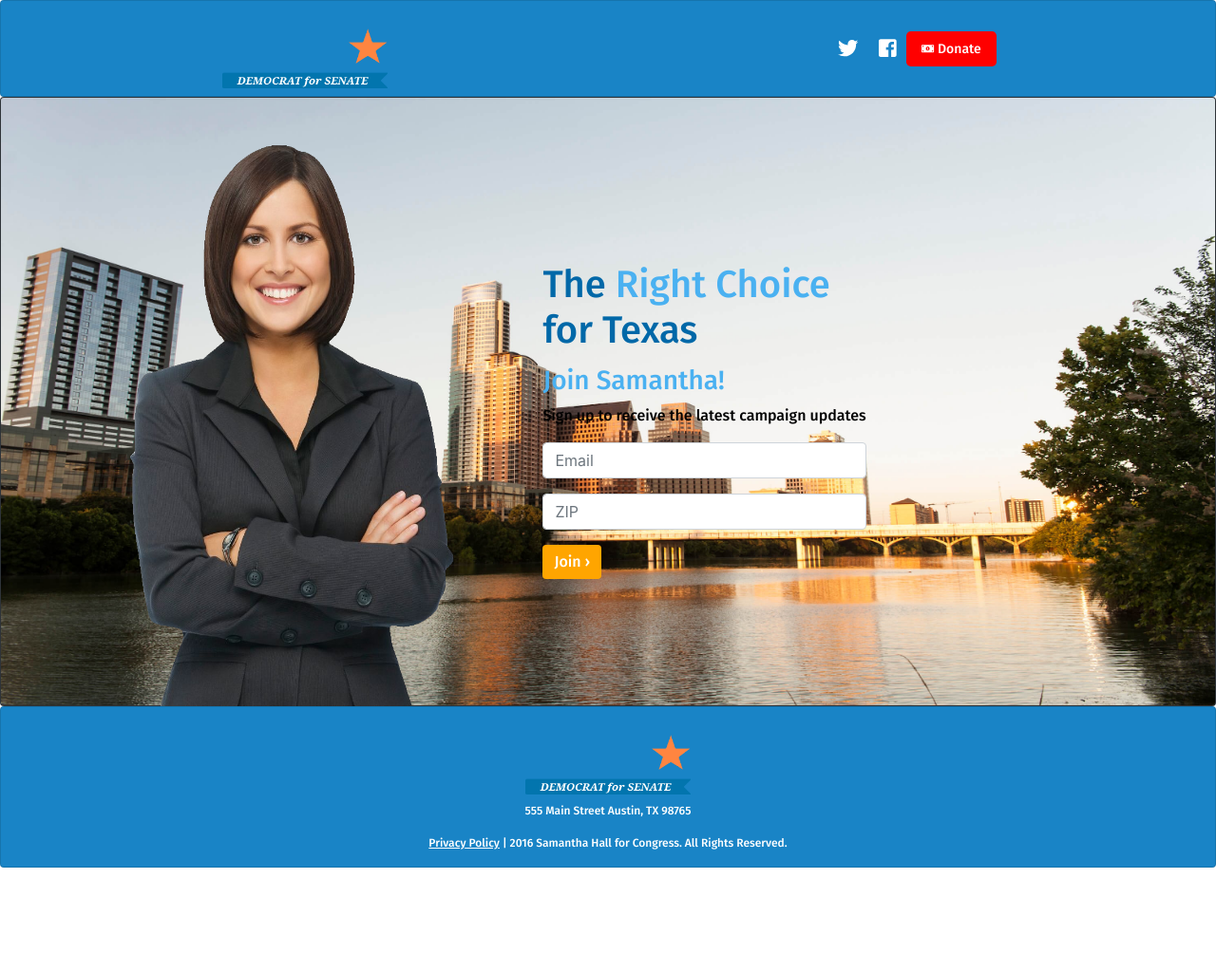
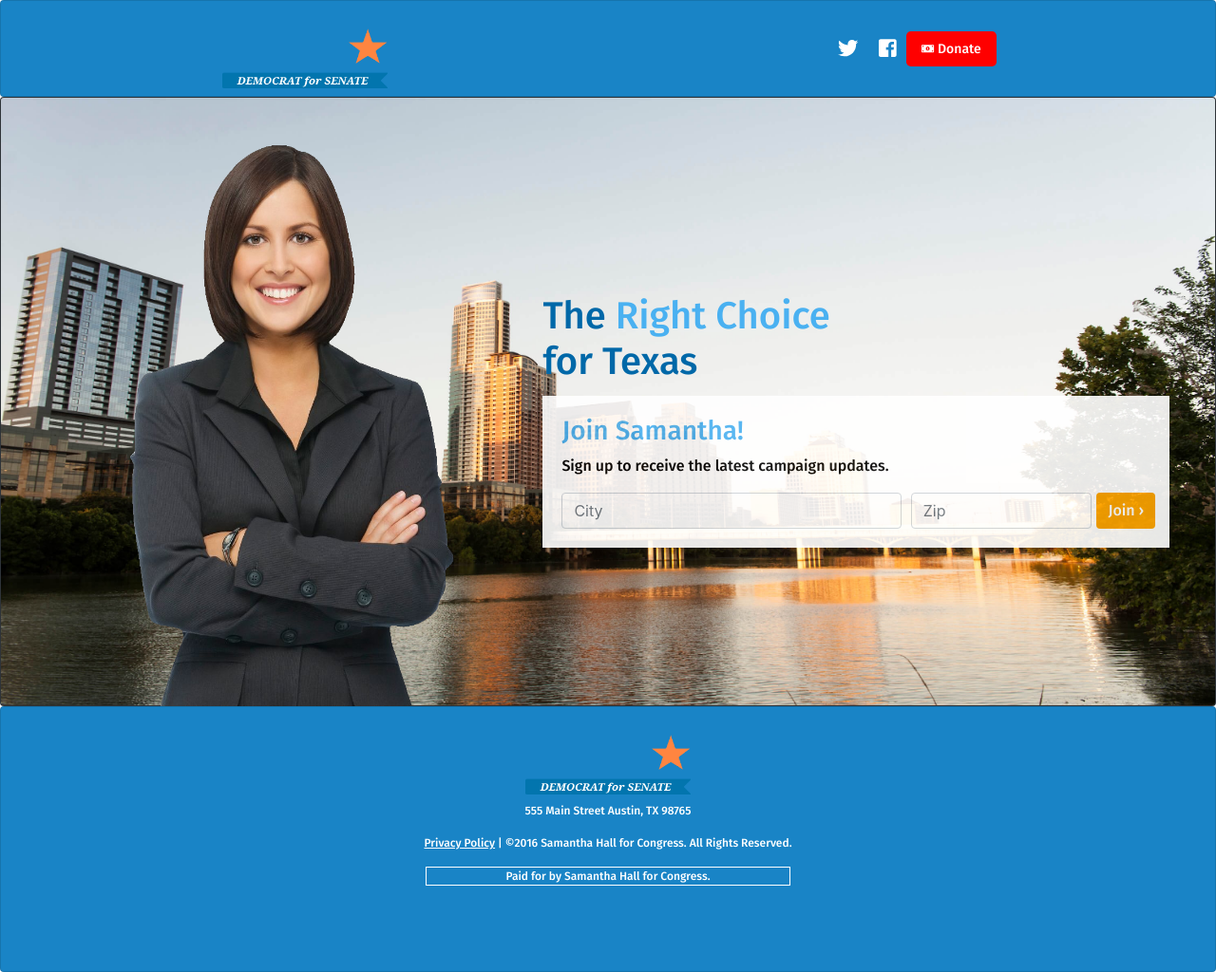
Before and after one commit to greatcambino/bp-partII, a plain HTML site: page index.html in a window 1280 px wide. Shown: the whole page at 95% size. Before the commit the page ends 914 px from the top, so only its background shows below. Drawn offline with nearby package versions, Linux system fonts and the light colour scheme.

Commit message:
css tweaks

```diff
--- a/index.html
+++ b/index.html
@@ -44,17 +44,34 @@
                         <span style="color:#4AB1F1">Right Choice</span>
                         <br/> for Texas
                     </h1>
-                    <form>
+
+                    <form style="background-color:#ffffff; opacity:0.9; padding:20px;">
+                            <h3 style="font-family:Fira Sans; color:#4AB1F1;">Join Samantha!</h3>
+                            <p style="font-family:Fira Sans; color:black">Sign up to receive the latest campaign updates.</p>
+
+                            <div class="form-row">
+                              <div class="col-7">
+                                <input type="text" class="form-control" placeholder="City">
+                              </div>
+                              <div class="col">
+                                <input type="text" class="form-control" placeholder="Zip">
+                              </div>
+                              <button type="submit" class="btn btn-primary" style="font-family:Fira Sans; background-color:orange; border: orange;">Join &rsaquo;</button>
+
+                            </div>
+                          </form>
+
+                    <!-- <form style="background-color:#ffffff; opacity:0.8; padding:20px;">
                         <div class="form-group" style="color:white;">
                             <h3 style="font-family:Fira Sans; color:#4AB1F1;">Join Samantha!</h3>
-                            <p style="font-family:Fira Sans; color:black">Sign up to receive the latest campaign updates</p>
+                            <p style="font-family:Fira Sans; color:black">Sign up to receive the latest campaign updates.</p>
                             <input type="email" class="form-control" id="exampleInputEmail1" placeholder="Email">
                         </div>
                         <div class="form-group">
                             <input type="zip" class="form-control" placeholder="ZIP">
                         </div>
                         <button type="submit" class="btn btn-primary" style="font-family:Fira Sans; background-color:orange; border: orange;">Join &rsaquo;</button>
-                    </form>
+                    </form> -->
                 </div>
             </div>
         </div>
@@ -62,10 +79,11 @@
 
 
     <!-- footer -->
-    <div class="card" style="background-color:#1984C6; width:100vw">
+    <div class="card" style="background-color:#1984C6; width:100vw; padding-bottom:90px;">
         <img src="images/logo.png" alt="Samantha Hall" height="100" width="180" style="margin: 0 auto;">
         <p style="text-align:center; color:white; font-family:Fira Sans; font-size: 12px;">555 Main Street Austin, TX 98765</p>
-        <p style="text-align:center; color:white; font-family:Fira Sans; font-size: 12px;"> <span style="text-decoration: underline;">Privacy Policy</span> | 2016 Samantha Hall for Congress. All Rights Reserved.</p>
+        <p style="text-align:center; color:white; font-family:Fira Sans; font-size: 12px;"> <span style="text-decoration: underline;">Privacy Policy</span> | &#xa9;2016 Samantha Hall for Congress. All Rights Reserved.</p>
+        <div style="text-align:center; color:white; font-family:Fira Sans; font-size: 12px; border:1px solid white; width:30vw; justify-content:center; margin: 0 auto;">Paid for by Samantha Hall for Congress.</div>
     </div>
 
 
```
